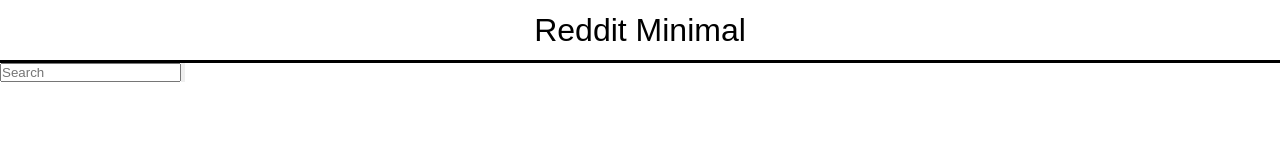
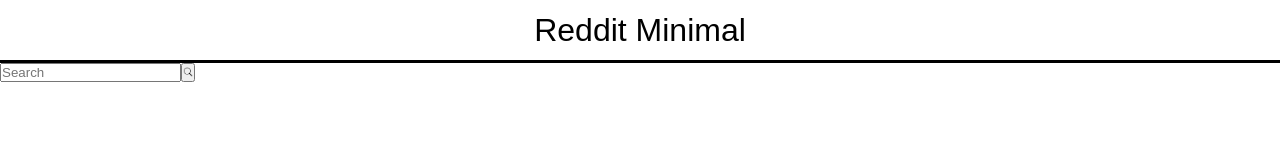
Before and after one commit to Noah-Leardon/reddit-minimal, a React (Create React App) app: page / in a window 1280 px wide. Shown: the top 160 px of the page. Built offline with nearby package versions, Linux system fonts and the light colour scheme.

Commit message:
fix search icon img and remoced resources folder

```diff
--- a/src/App.css
+++ b/src/App.css
@@ -17,3 +17,8 @@
 .header h1 {
     font-weight: 400;
 }
+
+.searchbar img {
+    width: 10px;
+    height: 10px;
+}
--- a/src/components/SearchBar/SearchBar.js
+++ b/src/components/SearchBar/SearchBar.js
@@ -1,4 +1,4 @@
-import React, { useState } from "react";
+import React, { useState, useEffect } from "react";
 import { UseSelector, useDispatch } from "react-redux";
 
 function SearchBar() {
@@ -6,9 +6,9 @@
     const dispatch = useDispatch()
 
     return (
-        <div data-testid='searchbar'>
-            <input placeholder="Search" value={searchTerm} onChange={(e) => setSearchTerm(e.target.value)}></input>
-            <button><img alt=""></img></button>
+        <div data-testid='searchbar' className="searchbar">
+            <input id="search-term" placeholder="Search" value={searchTerm} onChange={(e) => setSearchTerm(e.target.value)}></input>
+            <button><img alt="Search Icon" src="/search.png"/></button>
         </div>
     )
 }
```
Also changed, not shown: public/img.icons8.com.png (renamed from src/Resources/img.icons8.com.png), public/search.png (renamed from src/Resources/searchIcon.png).
